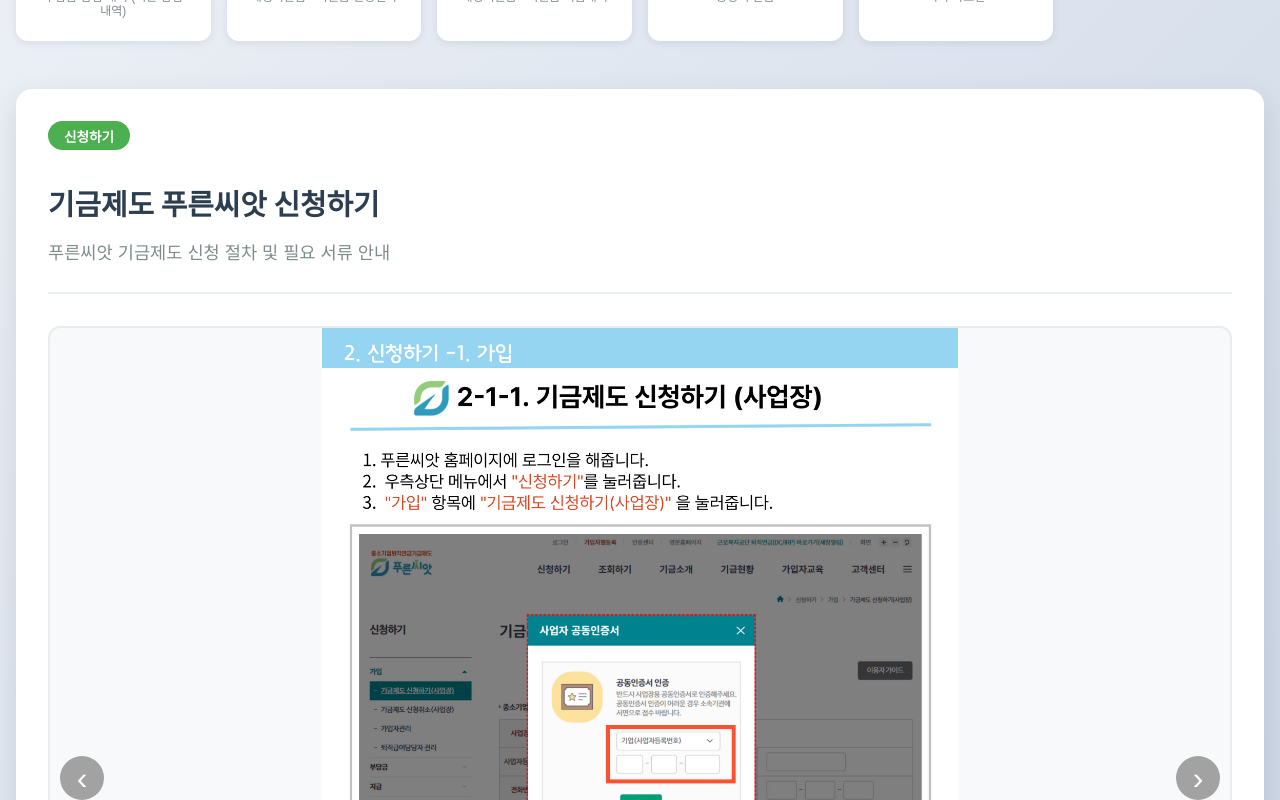
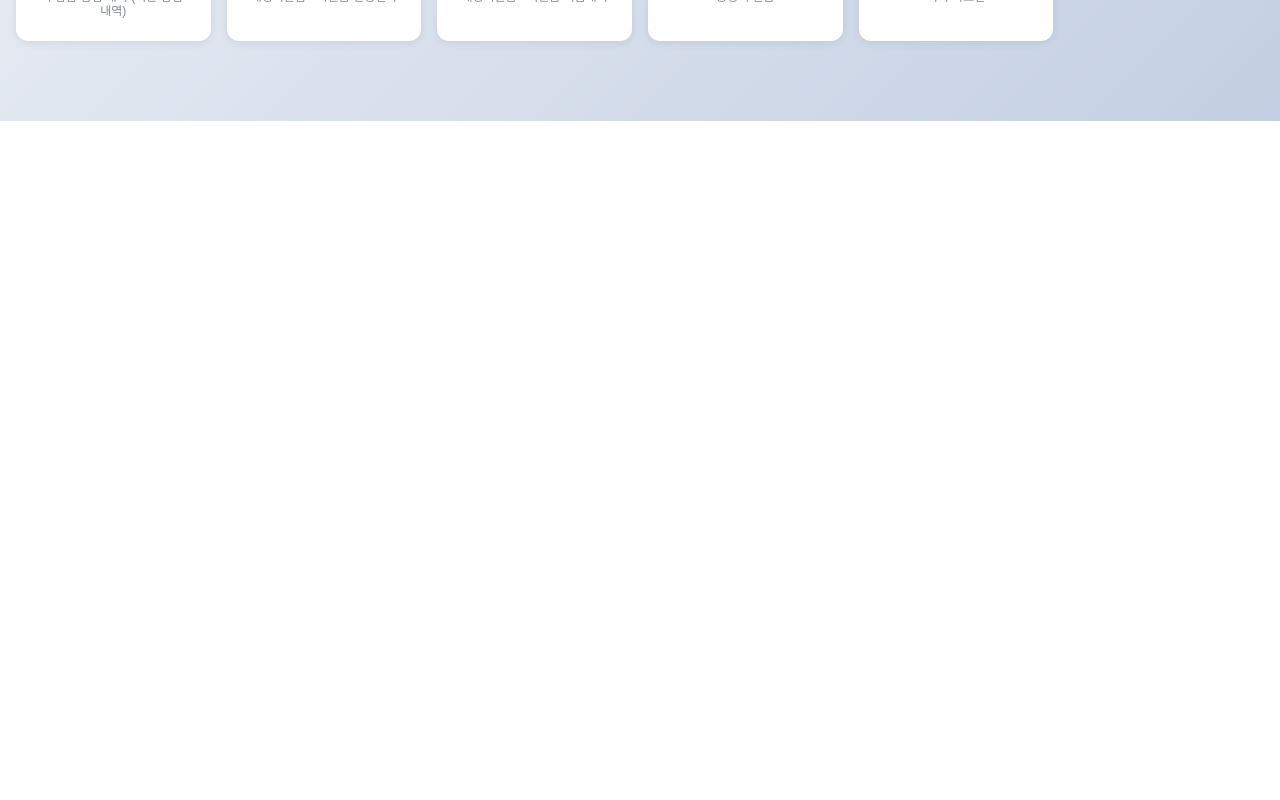
Before and after one commit to yyh4020-blip/comwel, a Next.js app: page / in a window 1280 px wide. Shown: the part 680-1480 px from the top of the page. After the commit the page ends 801 px from the top, so only its background shows below. Built offline with nearby package versions, Linux system fonts and the light colour scheme.

Commit message:
fix: change detail page to modal page

```diff
--- a/src/app/page.module.css
+++ b/src/app/page.module.css
@@ -1,160 +1,4 @@
 /* app/page.module.css */
-
-/* .main {
-    min-height: 100vh;
-    padding: 2rem;
-    background: linear-gradient(135deg, #667eea 0%, #764ba2 100%);
-}
-
-.container {
-    max-width: 1200px;
-    margin: 0 auto;
-}
-
-.title {
-    text-align: center;
-    font-size: 3rem;
-    color: white;
-    margin-bottom: 3rem;
-    text-shadow: 2px 2px 4px rgba(0, 0, 0, 0.3);
-}
-
-.iconGrid {
-    display: grid;
-    grid-template-columns: repeat(auto-fit, minmax(100px, 1fr));
-    gap: 1rem;
-    margin-bottom: 3rem;
-    max-width: 800px;
-    margin-left: auto;
-    margin-right: auto;
-}
-
-.iconButton {
-    display: flex;
-    flex-direction: column;
-    align-items: center;
-    justify-content: center;
-    padding: 1rem;
-    background: white;
-    border: none;
-    border-radius: 15px;
-    cursor: pointer;
-    transition: all 0.3s ease;
-    box-shadow: 0 4px 6px rgba(0, 0, 0, 0.1);
-    min-height: 100px;
-}
-
-.iconButton:hover {
-    transform: translateY(-5px);
-    box-shadow: 0 8px 15px rgba(0, 0, 0, 0.2);
-}
-
-.iconButton.active {
-    background: linear-gradient(135deg, #667eea 0%, #764ba2 100%);
-    color: white;
-    transform: scale(1.05);
-}
-
-.iconEmoji {
-    font-size: 2.5rem;
-    margin-bottom: 0.5rem;
-    display: block;
-}
-
-.iconName {
-    font-size: 0.9rem;
-    font-weight: 600;
-    color: inherit;
-}
-
-.imageContainer {
-    display: flex;
-    justify-content: center;
-    align-items: center;
-    margin-top: 2rem;
-}
-
-.imageWrapper {
-    background: white;
-    border-radius: 20px;
-    overflow: hidden;
-    box-shadow: 0 20px 40px rgba(0, 0, 0, 0.2);
-    max-width: 800px;
-    width: 100%;
-    animation: fadeIn 0.5s ease-in-out;
-}
-
-@keyframes fadeIn {
-    from {
-        opacity: 0;
-        transform: translateY(20px);
-    }
-
-    to {
-        opacity: 1;
-        transform: translateY(0);
-    }
-}
-
-.displayImage {
-    width: 100%;
-    height: auto;
-    max-height: 500px;
-    object-fit: cover;
-    display: block;
-}
-
-.imageInfo {
-    padding: 1.5rem;
-    text-align: center;
-}
-
-.imageInfo h2 {
-    font-size: 1.8rem;
-    color: #333;
-    margin-bottom: 0.5rem;
-}
-
-.imageInfo p {
-    color: #666;
-    font-size: 1.1rem;
-}
-
-반응형 디자인
-@media (max-width: 768px) {
-    .title {
-        font-size: 2rem;
-    }
-
-    .iconGrid {
-        grid-template-columns: repeat(5, 1fr);
-        gap: 0.5rem;
-    }
-
-    .iconButton {
-        padding: 0.75rem;
-        min-height: 80px;
-    }
-
-    .iconEmoji {
-        font-size: 2rem;
-    }
-
-    .iconName {
-        font-size: 0.75rem;
-    }
-}
-
-@media (max-width: 480px) {
-    .main {
-        padding: 1rem;
-    }
-
-    .iconGrid {
-        grid-template-columns: repeat(3, 1fr);
-    }
-} */
-
 
 .main {
     min-height: 100vh;
@@ -280,7 +124,7 @@
     line-height: 1.2;
 }
 
-/* 상세 안내 섹션 */
+/* 상세 안내 섹션 (모달 도입 이후에도 스타일은 유지) */
 .detailSection {
     background: white;
     border-radius: 16px;
@@ -311,12 +155,6 @@
     font-weight: 700;
 }
 
-.detailDescription {
-    color: #7f8c8d;
-    font-size: 1.1rem;
-    line-height: 1.6;
-}
-
 /* 이미지 컨테이너 */
 .imageContainer {
     margin-top: 2rem;
@@ -328,24 +166,7 @@
     gap: 2rem;
 }
 
-/* .imagePlaceholder {
-    background: #f8f9fa;
-    border-radius: 12px;
-    overflow: hidden;
-    min-height: 400px;
-    display: flex;
-    align-items: center;
-    justify-content: center;
-    border: 2px solid #e9ecef;
-} */
-
-.guideImage {
-    width: 100%;
-    height: auto;
-    object-fit: contain;
-    max-height: 900px;
-}
-
+/* 캐러셀에서 버튼 위치 기준을 잡기 위해 relative 필수 */
 .imagePlaceholder {
     background: #f8f9fa;
     border-radius: 12px;
@@ -356,38 +177,14 @@
     justify-content: center;
     border: 2px solid #e9ecef;
     position: relative;
-    /* 버튼 위치 기준 */
+    /* ← 버튼 기준 */
 }
 
-.navBtn {
-    position: absolute;
-    top: 50%;
-    transform: translateY(-50%);
-    border: 0;
-    background: rgba(0, 0, 0, 0.35);
-    color: #fff;
-    font-size: 2rem;
-    line-height: 1;
-    width: 44px;
-    height: 44px;
-    border-radius: 50%;
-    cursor: pointer;
-    display: grid;
-    place-items: center;
-    transition: opacity 0.2s ease;
-    z-index: 2;
-}
-
-.navBtn:hover {
-    background: rgba(0, 0, 0, 0.5);
-}
-
-.prev {
-    left: 10px;
-}
-
-.next {
-    right: 10px;
+.guideImage {
+    width: 100%;
+    height: auto;
+    object-fit: contain;
+    max-height: 900px;
 }
 
 /* 추가 정보 카드 */
@@ -435,6 +232,119 @@
     color: #555;
     line-height: 1.8;
     margin: 0.3rem 0;
+}
+
+/* === Carousel === */
+.carousel {
+    gap: 0.75rem;
+    outline: none;
+}
+
+.navBtn {
+    position: absolute;
+    top: 50%;
+    transform: translateY(-50%);
+    border: 0;
+    background: rgba(0, 0, 0, 0.35);
+    color: #fff;
+    font-size: 2rem;
+    line-height: 1;
+    width: 44px;
+    height: 44px;
+    border-radius: 50%;
+    cursor: pointer;
+    display: grid;
+    place-items: center;
+    transition: opacity 0.2s ease, background 0.2s ease;
+    z-index: 2;
+    /* 이미지 위로 */
+}
+
+.navBtn:hover {
+    background: rgba(0, 0, 0, 0.5);
+}
+
+.prev {
+    left: 10px;
+}
+
+.next {
+    right: 10px;
+}
+
+.dots {
+    display: flex;
+    justify-content: center;
+    gap: 0.5rem;
+    margin-top: 0.75rem;
+}
+
+.dot {
+    width: 10px;
+    height: 10px;
+    border: 0;
+    border-radius: 50%;
+    background: #cfd8dc;
+    cursor: pointer;
+}
+
+.activeDot {
+    background: #546e7a;
+}
+
+/* ===== Modal ===== */
+.modalOverlay {
+    position: fixed;
+    inset: 0;
+    background: rgba(0, 0, 0, 0.45);
+    display: grid;
+    place-items: center;
+    padding: 1rem;
+    z-index: 1000;
+}
+
+.modal {
+    width: min(1024px, 96vw);
+    max-height: 90vh;
+    background: #fff;
+    border-radius: 16px;
+    overflow: hidden;
+    display: flex;
+    flex-direction: column;
+    box-shadow: 0 20px 60px rgba(0, 0, 0, 0.25);
+}
+
+/* 🔧 2열 → 3열로 변경: 배지 | 제목 | 닫기 */
+.modalHeader {
+    display: grid;
+    grid-template-columns: auto 1fr auto;
+    align-items: center;
+    gap: 0.75rem;
+    padding: 1rem 1.25rem;
+    border-bottom: 3px solid transparent;
+}
+
+/* 제목 중앙 정렬 고정 */
+.detailTitle {
+    margin: 0;
+    text-align: center;
+    justify-self: center;
+}
+
+/* 닫기 버튼 우측 끝 고정 */
+.closeBtn {
+    border: 0;
+    background: transparent;
+    font-size: 2rem;
+    line-height: 1;
+    cursor: pointer;
+    color: #555;
+    justify-self: end;
+}
+
+.modalBody {
+    padding: 1.25rem;
+    overflow: auto;
 }
 
 /* 반응형 디자인 */
@@ -485,10 +395,25 @@
 
     .detailTitle {
         font-size: 1.4rem;
+        word-break: keep-all;
+        overflow-wrap: anywhere;
+        /* 제목 길 때 줄바꿈 허용 */
     }
 
     .additionalInfo {
         grid-template-columns: 1fr;
+    }
+
+    .navBtn {
+        width: 38px;
+        height: 38px;
+        font-size: 1.6rem;
+    }
+
+    .modal {
+        width: 100%;
+        max-height: 92vh;
+        border-radius: 12px;
     }
 }
 
--- a/src/app/page.tsx
+++ b/src/app/page.tsx
@@ -11,7 +11,7 @@
   title: string
   category: Category
   icon: string
-  imagePaths: string[]     // ✅ 변경: 다중 이미지 지원
+  imagePaths: string[]
   description: string
   shortDesc: string
 }
@@ -22,7 +22,7 @@
     title: '기금제도 푸른씨앗 신청하기',
     category: '신청하기',
     icon: '🌱',
-    imagePaths: ['/images/008.jpg', '/images/009.jpg', '/images/010.jpg', '/images/011.jpg'],
+    imagePaths: ['/images/004.jpg', '/images/005.jpg', '/images/006.jpg', '/images/007.jpg', '/images/008.jpg', '/images/009.jpg', '/images/010.jpg', '/images/011.jpg'],
     description: '푸른씨앗 기금제도 신청 절차 및 필요 서류 안내',
     shortDesc: '푸른씨앗 신청'
   },
@@ -31,7 +31,7 @@
     title: '신규직원 등록하기',
     category: '직원관리',
     icon: '👤',
-    imagePaths: ['/images/013.jpg', '/images/014.jpg', '/images/015.jpg', '/images/016.jpg',],
+    imagePaths: ['/images/013.jpg', '/images/014.jpg', '/images/015.jpg', '/images/016.jpg'],
     description: '신규 직원 등록 절차 및 필수 입력 정보 안내',
     shortDesc: '직원 등록'
   },
@@ -40,7 +40,7 @@
     title: '급여변경하기',
     category: '직원관리',
     icon: '💰',
-    imagePaths: ['/images/017.jpg',],
+    imagePaths: ['/images/017.jpg'],
     description: '직원 급여 변경 신청 및 처리 절차 안내',
     shortDesc: '급여 변경'
   },
@@ -49,7 +49,7 @@
     title: '퇴사 - 지급신청',
     category: '직원관리',
     icon: '📋',
-    imagePaths: ['/images/026.jpg', '/images/027.jpg',],
+    imagePaths: ['/images/026.jpg', '/images/027.jpg'],
     description: '퇴직금 지급 신청 절차 및 필요 서류 안내',
     shortDesc: '퇴사 지급신청'
   },
@@ -67,7 +67,7 @@
     title: '사용자 납입 희망 금액 수시납부 처리하기',
     category: '부담금',
     icon: '💳',
-    imagePaths: ['/images/018.jpg', '/images/019.jpg',],
+    imagePaths: ['/images/018.jpg', '/images/019.jpg'],
     description: '수시 납부 신청 및 처리 방법 안내',
     shortDesc: '수시 납부'
   },
@@ -76,7 +76,7 @@
     title: '(과거분) 일시전환부담금 납입신청',
     category: '부담금',
     icon: '📅',
-    imagePaths: ['/images/023.jpg', '/images/024.jpg',],
+    imagePaths: ['/images/023.jpg', '/images/024.jpg'],
     description: '과거분 일시전환부담금 납입 신청 절차',
     shortDesc: '과거분 납입'
   },
@@ -85,7 +85,7 @@
     title: '(해당기간 ~ 연 1회) 부담금 정산신청하기',
     category: '부담금',
     icon: '📊',
-    imagePaths: ['/images/020.jpg', '/images/021.jpg', '/images/022.jpg',],
+    imagePaths: ['/images/020.jpg', '/images/021.jpg', '/images/022.jpg'],
     description: '연간 부담금 정산 신청 절차 및 기한 안내',
     shortDesc: '정산 신청'
   },
@@ -181,16 +181,26 @@
 }
 
 export default function Home() {
-  const [selectedWork, setSelectedWork] = useState<WorkItem>(workData[0])
+  const [selectedWork, setSelectedWork] = useState<WorkItem | null>(null)
   const [selectedCategory, setSelectedCategory] = useState<Category | '전체'>('전체')
   const [currentImage, setCurrentImage] = useState(0)
+  const [isModalOpen, setIsModalOpen] = useState(false)
 
   const touchStartXRef = useRef<number | null>(null)
 
-  // Work 변경 시 인덱스 리셋 (안전망)
+  // 선택 변경 시 인덱스 리셋
   useEffect(() => {
     setCurrentImage(0)
-  }, [selectedWork])
+  }, [selectedWork?.id])
+
+  // Esc로 모달 닫기
+  useEffect(() => {
+    const onKey = (e: KeyboardEvent) => {
+      if (e.key === 'Escape') setIsModalOpen(false)
+    }
+    if (isModalOpen) window.addEventListener('keydown', onKey)
+    return () => window.removeEventListener('keydown', onKey)
+  }, [isModalOpen])
 
   const filteredWorks = useMemo(
     () => selectedCategory === '전체'
@@ -201,11 +211,11 @@
 
   const categories: (Category | '전체')[] = ['전체', '신청하기', '직원관리', '부담금', '재정지원', '기타']
 
-  // 캐러셀 정보
-  const total = selectedWork.imagePaths.length
+  // 캐러셀 계산 (모달 내에서 사용)
+  const total = selectedWork ? selectedWork.imagePaths.length : 0
   const hasMultiple = total > 1
   const clampedIndex = total ? Math.min(currentImage, total - 1) : 0
-  const currentSrc = total ? selectedWork.imagePaths[clampedIndex] : null
+  const currentSrc = total ? selectedWork!.imagePaths[clampedIndex] : null
 
   const goPrev = () => {
     if (!total) return
@@ -215,8 +225,12 @@
     if (!total) return
     setCurrentImage(i => (i + 1) % total)
   }
+  const goTo = (idx: number) => {
+    if (!total) return
+    setCurrentImage(Math.max(0, Math.min(idx, total - 1)))
+  }
 
-  const onKeyDown: React.KeyboardEventHandler<HTMLDivElement> = (e) => {
+  const onKeyDownCarousel: React.KeyboardEventHandler<HTMLDivElement> = (e) => {
     if (!hasMultiple) return
     if (e.key === 'ArrowLeft') goPrev()
     if (e.key === 'ArrowRight') goNext()
@@ -266,12 +280,13 @@
           {filteredWorks.map((work) => (
             <button
               key={work.id}
-              className={`${styles.workCard} ${selectedWork.id === work.id ? styles.selected : ''}`}
+              className={`${styles.workCard} ${selectedWork?.id === work.id && isModalOpen ? styles.selected : ''}`}
               onClick={() => {
                 setSelectedWork(work)
-                setCurrentImage(0) // 전환 시 즉시 리셋
+                setCurrentImage(0)
+                setIsModalOpen(true)
               }}
-              style={{ borderColor: selectedWork.id === work.id ? categoryColors[work.category] : 'transparent' }}
+              style={{ borderColor: selectedWork?.id === work.id && isModalOpen ? categoryColors[work.category] : 'transparent' }}
             >
               <div className={styles.categoryTag} style={{ backgroundColor: categoryColors[work.category] }}>
                 {work.category}
@@ -282,26 +297,37 @@
             </button>
           ))}
         </div>
+      </div>
 
-        {/* 선택된 업무 상세 */}
-        <div className={styles.detailSection}>
-          <div className={styles.detailHeader}>
-            <span
-              className={styles.detailCategory}
-              style={{ backgroundColor: categoryColors[selectedWork.category] }}
+      {/* 모달 */}
+      {isModalOpen && selectedWork && (
+        <div
+          className={styles.modalOverlay}
+          onClick={(e) => {
+            // 배경 클릭 시 닫기 (모달 내부 클릭은 유지)
+            if (e.target === e.currentTarget) setIsModalOpen(false)
+          }}
+          role="dialog"
+          aria-modal="true"
+          aria-label={`${selectedWork.title} 상세 안내`}
         >
+          <div className={styles.modal}>
+            <header className={styles.modalHeader} style={{ borderColor: categoryColors[selectedWork.category] }}>
+              <span className={styles.detailCategory} style={{ backgroundColor: categoryColors[selectedWork.category] }}>
                 {selectedWork.category}
               </span>
               <h2 className={styles.detailTitle}>{selectedWork.title}</h2>
+              <button className={styles.closeBtn} aria-label="닫기" onClick={() => setIsModalOpen(false)}>×</button>
+            </header>
+
+            <div className={styles.modalBody}>
               <p className={styles.detailDescription}>{selectedWork.description}</p>
-          </div>
 
-          {/* 이미지 캐러셀 */}
               <div className={styles.imageContainer}>
                 <div
                   className={`${styles.imageWrapper} ${styles.carousel}`}
                   tabIndex={0}
-              onKeyDown={onKeyDown}
+                  onKeyDown={onKeyDownCarousel}
                   onTouchStart={onTouchStart}
                   onTouchEnd={onTouchEnd}
                   aria-roledescription="carousel"
@@ -344,26 +370,29 @@
 
                     {hasMultiple && (
                       <>
+                        <button className={`${styles.navBtn} ${styles.prev}`} onClick={goPrev} aria-label="이전 이미지">‹</button>
+                        <button className={`${styles.navBtn} ${styles.next}`} onClick={goNext} aria-label="다음 이미지">›</button>
+                      </>
+                    )}
+                  </div>
+
+                  {hasMultiple && (
+                    <div className={styles.dots} role="tablist" aria-label="이미지 선택">
+                      {selectedWork.imagePaths.map((_, idx) => (
                         <button
-                      className={`${styles.navBtn} ${styles.prev}`}
-                      onClick={goPrev}
-                      aria-label="이전 이미지"
-                    >
-                      ‹
-                    </button>
-                    <button
-                      className={`${styles.navBtn} ${styles.next}`}
-                      onClick={goNext}
-                      aria-label="다음 이미지"
-                    >
-                      ›
-                    </button>
-                  </>
+                          key={idx}
+                          role="tab"
+                          aria-selected={currentImage === idx}
+                          aria-label={`${idx + 1}번째 이미지 보기`}
+                          className={`${styles.dot} ${currentImage === idx ? styles.activeDot : ''}`}
+                          onClick={() => goTo(idx)}
+                        />
+                      ))}
+                    </div>
                   )}
                 </div>
               </div>
 
-            {/* 추가 정보 */}
               <div className={styles.additionalInfo}>
                 <div className={styles.infoCard}>
                   <h4>📌 주의사항</h4>
@@ -383,6 +412,7 @@
             </div>
           </div>
         </div>
+      )}
     </main>
   )
 }
```
Lines whose indentation alone changed are shown as unchanged.
